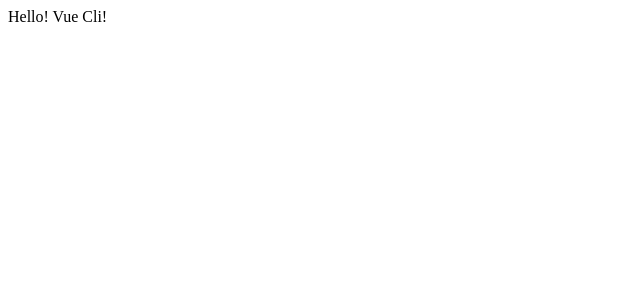
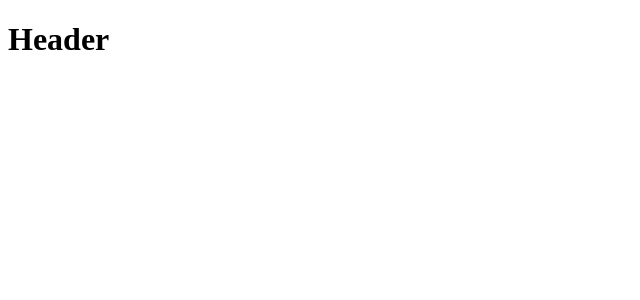
Before and after one commit to kewon96/Vue.js, a Vue app in the folder vue-cli/: page / in a window 1280 px wide. Shown: the top 300 px of the page, without its empty margins (0-640 px from the left). Built offline with nearby package versions, Linux system fonts and the light colour scheme.

Commit message:
Add Component

```diff
--- a/vue-cli/src/App.vue
+++ b/vue-cli/src/App.vue
@@ -1,11 +1,14 @@
 <template>
 <!-- 이 안에 최상위 Element는 하나만 존재해야만 한다. -->
     <div>
-        {{ str }}
+        <!-- {{ str }} -->
+        <AppHeader />
     </div>
 </template>
 
 <script>
+import AppHeader from "./components/AppHeader.vue";
+
 export default {
     // 기존에는 data라는 속성안에 데이터를 넣었지만
     // 이제 함수형태로 해서 객체를 return하는 형태여야한다.
@@ -13,6 +16,9 @@
         return {
             str: 'Hello! Vue Cli!',
         }
+    },
+    components: {
+        'AppHeader': AppHeader
     }
 }
 </script>
--- /dev/null
+++ b/vue-cli/src/components/AppHeader.vue
@@ -0,0 +1,21 @@
+<!-- 컴포넌트이름을 두단어로 만들어야 Vue가 컴포넌트로 인식하기 때문
+     -> 한단어로 한다면 브라우저입장에선 이게 HTML Tag인지 컴포넌트인지 알 수 없음 -->
+<template>
+  <header>
+      <h1>{{ str }}</h1>
+  </header>
+</template>
+
+<script>
+export default {
+    data: function() {
+        return {
+            str: 'Header'
+        }
+    }
+}
+</script>
+
+<style>
+
+</style>
```
